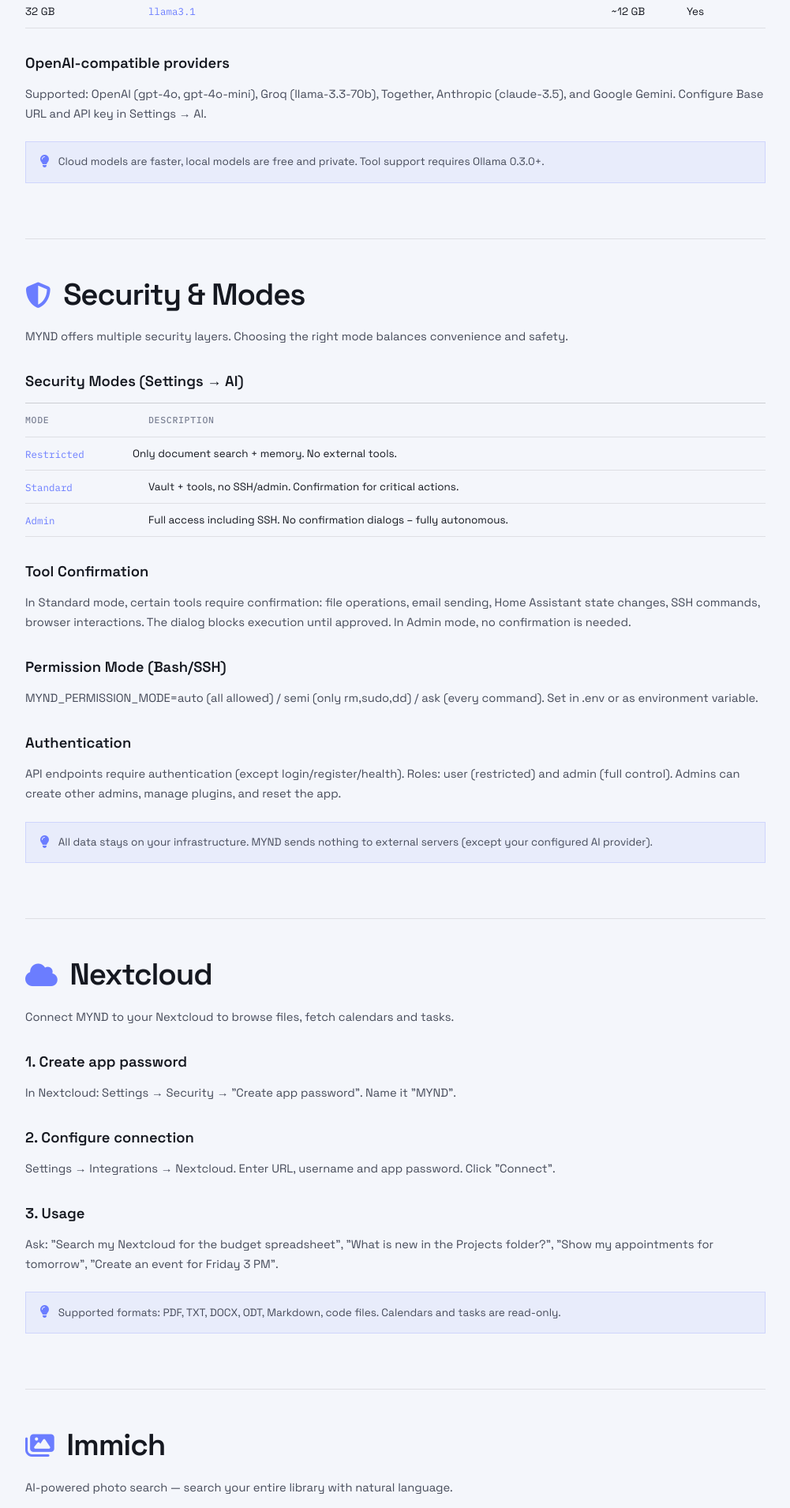
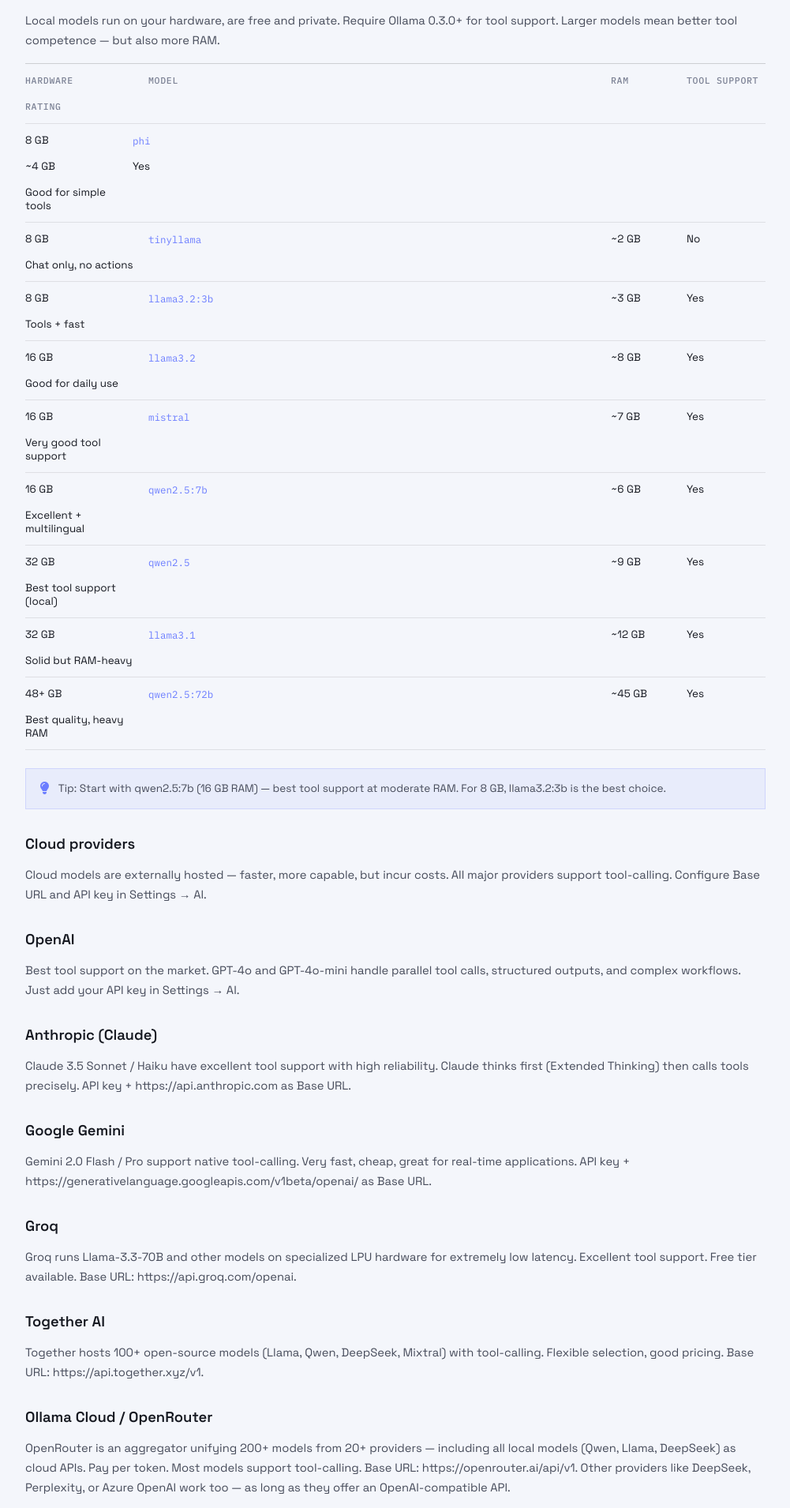
Before and after one commit to SchBenedikt/mynd, a Next.js app in the folder frontend/: page /guide in a window 1280 px wide. Shown: the part 3050-4960 px from the top of the page at 79% size, without its empty margins (278-1279 px from the left). Built offline with nearby package versions, Linux system fonts and the light colour scheme; no server answers.

Commit message:
fix: WEB_TOOL_MAP fallback reload, remove tool confirmation, expand guide AI models, rework LP questions

```diff
--- a/frontend/app/developers/page.js
+++ b/frontend/app/developers/page.js
@@ -107,7 +107,7 @@
 }`;
 
 export default function DevelopersPage() {
-  const [lang, setLang] = useState('de');
+  const [lang, setLang] = useState('en');
   const [activeSection, setActiveSection] = useState('overview');
 
   useEffect(() => {
--- a/frontend/app/guide/page.js
+++ b/frontend/app/guide/page.js
@@ -16,7 +16,7 @@
     desc_de: 'Ollama oder OpenAI-kompatibel — welches Modell für deine Hardware und Anforderungen.', desc_en: 'Ollama or OpenAI-compatible — which model for your hardware and needs.' },
   { id: 'security', icon: 'fa-shield-halved',
     title_de: 'Sicherheit & Modi', title_en: 'Security & Modes',
-    desc_de: 'Sicherheitsmodi, Tool-Bestätigung, Berechtigungen und Datenschutz.', desc_en: 'Security modes, tool confirmation, permissions and privacy.' },
+    desc_de: 'Sicherheitsmodi, Berechtigungen und Datenschutz.', desc_en: 'Security modes, permissions and privacy.' },
   { id: 'nextcloud', icon: 'fa-cloud',
     title_de: 'Nextcloud', title_en: 'Nextcloud',
     desc_de: 'Dateien durchsuchen, Kalender und Aufgaben verwalten.', desc_en: 'Browse files, manage calendars and tasks.' },
@@ -197,26 +197,97 @@
               'MYND funktioniert mit Ollama (lokal) und allen OpenAI-kompatiblen APIs. Die Wahl des Modells bestimmt Geschwindigkeit, Qualität und ob Tool-Aufrufe möglich sind.',
               'MYND works with Ollama (local) and all OpenAI-compatible APIs. Your model choice determines speed, quality, and whether tool calling is available.'
             )}</p>
+
+            <h3>{t('Tool-Support — worauf es ankommt', 'Tool Support — what matters')}</h3>
+            <p>{t(
+              'Nicht alle Modelle unterstützen Tool-Calling (Funktionsaufrufe). Ohne diese Fähigkeit kann MYND keine Timer stellen, Dateien durchsuchen, Smart-Home-Geräte schalten oder andere Aktionen ausführen — es kann nur Text generieren. Ein Modell muss explizit für Tool-Calling trainiert sein.',
+              'Not all models support tool-calling (function calling). Without it, MYND cannot set timers, search files, toggle smart home devices, or execute any actions — it can only generate text. A model must be explicitly trained for tool-calling.'
+            )}</p>
+            <div className="lp-guide-table">
+              <div className="lp-guide-tr lp-guide-th"><span>{t('Unterstützung', 'Support')}</span><span>{t('Bedeutung', 'Meaning')}</span></div>
+              <div className="lp-guide-tr"><span className="lp-guide-mono">{t('Ja', 'Yes')}</span><span>{t('MYND kann Tools zuverlässig aufrufen und Ergebnisse verarbeiten.', 'MYND can reliably call tools and process results.')}</span></div>
+              <div className="lp-guide-tr"><span className="lp-guide-mono">{t('Eingeschränkt', 'Limited')}</span><span>{t('Funktioniert teilweise, aber unzuverlässig — MYND fällt dann auf Text-Antwort zurück.', 'Works partially but unreliably — MYND falls back to text-only.')}</span></div>
+              <div className="lp-guide-tr"><span className="lp-guide-mono">{t('Nein', 'No')}</span><span>{t('MYND kann keine Aktionen ausführen — nur Chat / Text-Antworten.', 'MYND cannot perform any actions — chat / text only.')}</span></div>
+            </div>
+
             <h3>{t('Ollama installieren', 'Install Ollama')}</h3>
             <pre className="lp-guide-code"><code>{`# Linux
 curl -fsSL https://ollama.com/install.sh | sh
 # macOS/Windows: Download von https://ollama.com`}</code></pre>
-            <h3>{t('Modell-Empfehlungen', 'Model recommendations')}</h3>
+
+            <h3>{t('Lokale Modell-Empfehlungen (Ollama)', 'Local model recommendations (Ollama)')}</h3>
+            <p>{t(
+              'Lokale Modelle laufen auf deiner Hardware, sind kostenlos und privat. Benötigen Ollama 0.3.0+ für Tool-Support. Je größer das Modell, desto besser die Tool-Kompetenz — aber auch mehr RAM.',
+              'Local models run on your hardware, are free and private. Require Ollama 0.3.0+ for tool support. Larger models mean better tool competence — but also more RAM.'
+            )}</p>
             <div className="lp-guide-table">
-              <div className="lp-guide-tr lp-guide-th"><span>{t('Hardware', 'Hardware')}</span><span>{t('Modell', 'Model')}</span><span>{t('RAM', 'RAM')}</span><span>{t('Tool-Support', 'Tool Support')}</span></div>
-              <div className="lp-guide-tr"><span>8 GB</span><span className="lp-guide-mono">phi</span><span>~4 GB</span><span>{t('Basis', 'Basic')}</span></div>
-              <div className="lp-guide-tr"><span>8 GB</span><span className="lp-guide-mono">tinyllama</span><span>~2 GB</span><span>{t('Nein', 'No')}</span></div>
-              <div className="lp-guide-tr"><span>16 GB</span><span className="lp-guide-mono">llama3.2</span><span>~8 GB</span><span>{t('Ja', 'Yes')}</span></div>
-              <div className="lp-guide-tr"><span>16 GB</span><span className="lp-guide-mono">mistral</span><span>~7 GB</span><span>{t('Ja', 'Yes')}</span></div>
-              <div className="lp-guide-tr"><span>32 GB</span><span className="lp-guide-mono">qwen2.5</span><span>~9 GB</span><span>{t('Hervorragend', 'Excellent')}</span></div>
-              <div className="lp-guide-tr"><span>32 GB</span><span className="lp-guide-mono">llama3.1</span><span>~12 GB</span><span>{t('Ja', 'Yes')}</span></div>
+              <div className="lp-guide-tr lp-guide-th"><span>{t('Hardware', 'Hardware')}</span><span>{t('Modell', 'Model')}</span><span>{t('RAM', 'RAM')}</span><span>{t('Tool-Support', 'Tool Support')}</span><span>{t('Bewertung', 'Rating')}</span></div>
+              <div className="lp-guide-tr"><span>8 GB</span><span className="lp-guide-mono">phi</span><span>~4 GB</span><span>{t('Ja', 'Yes')}</span><span>{t('Gut für einfache Tools', 'Good for simple tools')}</span></div>
+              <div className="lp-guide-tr"><span>8 GB</span><span className="lp-guide-mono">tinyllama</span><span>~2 GB</span><span>{t('Nein', 'No')}</span><span>{t('Nur Chat, keine Aktionen', 'Chat only, no actions')}</span></div>
+              <div className="lp-guide-tr"><span>8 GB</span><span className="lp-guide-mono">llama3.2:3b</span><span>~3 GB</span><span>{t('Ja', 'Yes')}</span><span>{t('Tools + schnell', 'Tools + fast')}</span></div>
+              <div className="lp-guide-tr"><span>16 GB</span><span className="lp-guide-mono">llama3.2</span><span>~8 GB</span><span>{t('Ja', 'Yes')}</span><span>{t('Gut für tägliche Nutzung', 'Good for daily use')}</span></div>
+              <div className="lp-guide-tr"><span>16 GB</span><span className="lp-guide-mono">mistral</span><span>~7 GB</span><span>{t('Ja', 'Yes')}</span><span>{t('Sehr guter Tool-Support', 'Very good tool support')}</span></div>
+              <div className="lp-guide-tr"><span>16 GB</span><span className="lp-guide-mono">qwen2.5:7b</span><span>~6 GB</span><span>{t('Ja', 'Yes')}</span><span>{t('Hervorragend + multilingual', 'Excellent + multilingual')}</span></div>
+              <div className="lp-guide-tr"><span>32 GB</span><span className="lp-guide-mono">qwen2.5</span><span>~9 GB</span><span>{t('Ja', 'Yes')}</span><span>{t('Bester Tool-Support (lokal)', 'Best tool support (local)')}</span></div>
+              <div className="lp-guide-tr"><span>32 GB</span><span className="lp-guide-mono">llama3.1</span><span>~12 GB</span><span>{t('Ja', 'Yes')}</span><span>{t('Solide, aber RAM-intensiv', 'Solid but RAM-heavy')}</span></div>
+              <div className="lp-guide-tr"><span>48+ GB</span><span className="lp-guide-mono">qwen2.5:72b</span><span>~45 GB</span><span>{t('Ja', 'Yes')}</span><span>{t('Beste Qualität, viel RAM', 'Best quality, heavy RAM')}</span></div>
             </div>
-            <h3>{t('OpenAI-kompatible Anbieter', 'OpenAI-compatible providers')}</h3>
+            <div className="lp-guide-tip"><i className="fas fa-lightbulb" /><span>{t('Tipp: Starte mit qwen2.5:7b (16 GB RAM) — es bietet den besten Tool-Support bei moderatem RAM-Verbrauch. Für 8 GB ist llama3.2:3b die beste Wahl.', 'Tip: Start with qwen2.5:7b (16 GB RAM) — best tool support at moderate RAM. For 8 GB, llama3.2:3b is the best choice.')}</span></div>
+
+            <h3>{t('Cloud-Anbieter', 'Cloud providers')}</h3>
             <p>{t(
-              'Unterstützt werden OpenAI (gpt-4o, gpt-4o-mini), Groq (llama-3.3-70b), Together, Anthropic (claude-3.5) und Google Gemini. Konfiguriere Base-URL und API-Key in Settings → AI.',
-              'Supported: OpenAI (gpt-4o, gpt-4o-mini), Groq (llama-3.3-70b), Together, Anthropic (claude-3.5), and Google Gemini. Configure Base URL and API key in Settings → AI.'
+              'Cloud-Modelle werden extern gehostet — schneller, leistungsfähiger, aber mit Kosten verbunden. Alle gängigen Anbieter unterstützen Tool-Calling. Konfiguriere Base-URL und API-Key in Settings → AI.',
+              'Cloud models are externally hosted — faster, more capable, but incur costs. All major providers support tool-calling. Configure Base URL and API key in Settings → AI.'
             )}</p>
-            <div className="lp-guide-tip"><i className="fas fa-lightbulb" /><span>{t('Cloud-Modelle sind schneller, lokale Modelle sind kostenlos und privat. Für Tool-Support wird Ollama 0.3.0+ benötigt.', 'Cloud models are faster, local models are free and private. Tool support requires Ollama 0.3.0+.')}</span></div>
+
+            <h3>{t('OpenAI', 'OpenAI')}</h3>
+            <p>{t(
+              'Bester Tool-Support am Markt. GPT-4o und GPT-4o-mini beherrschen parallele Tool-Aufrufe, strukturierte Outputs und komplexe Workflows. Einfach API-Key in Settings → AI eintragen.',
+              'Best tool support on the market. GPT-4o and GPT-4o-mini handle parallel tool calls, structured outputs, and complex workflows. Just add your API key in Settings → AI.'
+            )}</p>
+
+            <h3>{t('Anthropic (Claude)', 'Anthropic (Claude)')}</h3>
+            <p>{t(
+              'Claude 3.5 Sonnet / Haiku haben exzellenten Tool-Support mit hoher Zuverlässigkeit. Claude denkt zuerst nach (Extended Thinking) und ruft dann präzise Tools auf. API-Key + https://api.anthropic.com als Base-URL.',
+              'Claude 3.5 Sonnet / Haiku have excellent tool support with high reliability. Claude thinks first (Extended Thinking) then calls tools precisely. API key + https://api.anthropic.com as Base URL.'
+            )}</p>
+
+            <h3>{t('Google Gemini', 'Google Gemini')}</h3>
+            <p>{t(
+              'Gemini 2.0 Flash / Pro unterstützen nativen Tool-Calling. Sehr schnell, günstig, gut für Echtzeit-Anwendungen. API-Key + https://generativelanguage.googleapis.com/v1beta/openai/ als Base-URL.',
+              'Gemini 2.0 Flash / Pro support native tool-calling. Very fast, cheap, great for real-time applications. API key + https://generativelanguage.googleapis.com/v1beta/openai/ as Base URL.'
+            )}</p>
+
+            <h3>{t('Groq', 'Groq')}</h3>
+            <p>{t(
+              'Groq bietet Llama-3.3-70B und andere Modelle mit extrem niedriger Latenz durch spezielle Hardware (LPU). Exzellenter Tool-Support. Kostenloser Tier verfügbar. Base-URL: https://api.groq.com/openai.',
+              'Groq runs Llama-3.3-70B and other models on specialized LPU hardware for extremely low latency. Excellent tool support. Free tier available. Base URL: https://api.groq.com/openai.'
+            )}</p>
+
+            <h3>{t('Together AI', 'Together AI')}</h3>
+            <p>{t(
+              'Together hostet 100+ Open-Source-Modelle (Llama, Qwen, DeepSeek, Mixtral) mit Tool-Calling. Flexible Auswahl, gute Preise. Base-URL: https://api.together.xyz/v1.',
+              'Together hosts 100+ open-source models (Llama, Qwen, DeepSeek, Mixtral) with tool-calling. Flexible selection, good pricing. Base URL: https://api.together.xyz/v1.'
+            )}</p>
+
+            <h3>{t('Ollama Cloud / OpenRouter', 'Ollama Cloud / OpenRouter')}</h3>
+            <p>{t(
+              'OpenRouter ist ein Aggregator, der über 200 Modelle von 20+ Anbietern bündelt — inklusive aller lokalen Modelle (Qwen, Llama, DeepSeek) als Cloud-API. Du zahlst nur pro Token. Tool-Calling wird von den meisten Modellen unterstützt. Base-URL: https://openrouter.ai/api/v1. Auch andere Anbieter wie DeepSeek, Perplexity oder Azure OpenAI sind kompatibel — solange sie eine OpenAI-kompatible API bereitstellen.',
+              'OpenRouter is an aggregator unifying 200+ models from 20+ providers — including all local models (Qwen, Llama, DeepSeek) as cloud APIs. Pay per token. Most models support tool-calling. Base URL: https://openrouter.ai/api/v1. Other providers like DeepSeek, Perplexity, or Azure OpenAI work too — as long as they offer an OpenAI-compatible API.'
+            )}</p>
+
+            <h3>{t('Cloud-Anbieter Vergleich', 'Cloud provider comparison')}</h3>
+            <div className="lp-guide-table">
+              <div className="lp-guide-tr lp-guide-th"><span>{t('Anbieter', 'Provider')}</span><span>{t('Tool-Support', 'Tool Support')}</span><span>{t('Latenz', 'Latency')}</span><span>{t('Kosten', 'Cost')}</span><span>{t('Modelle', 'Models')}</span></div>
+              <div className="lp-guide-tr"><span className="lp-guide-mono">OpenAI</span><span>{t('Hervorragend', 'Excellent')}</span><span>{t('Niedrig', 'Low')}</span><span>{t('Mittel', 'Medium')}</span><span>GPT-4o, GPT-4o-mini, o3</span></div>
+              <div className="lp-guide-tr"><span className="lp-guide-mono">Anthropic</span><span>{t('Hervorragend', 'Excellent')}</span><span>{t('Mittel', 'Medium')}</span><span>{t('Mittel', 'Medium')}</span><span>Claude 3.5 Sonnet/Haiku</span></div>
+              <div className="lp-guide-tr"><span className="lp-guide-mono">Google</span><span>{t('Sehr gut', 'Very good')}</span><span>{t('Niedrig', 'Low')}</span><span>{t('Niedrig', 'Low')}</span><span>Gemini 2.0 Flash/Pro</span></div>
+              <div className="lp-guide-tr"><span className="lp-guide-mono">Groq</span><span>{t('Sehr gut', 'Very good')}</span><span>{t('Sehr niedrig', 'Very low')}</span><span>{t('Kostenlos / Niedrig', 'Free / Low')}</span><span>Llama 3.3-70B, Mixtral</span></div>
+              <div className="lp-guide-tr"><span className="lp-guide-mono">Together</span><span>{t('Gut', 'Good')}</span><span>{t('Niedrig', 'Low')}</span><span>{t('Niedrig', 'Low')}</span><span>100+ Open-Source</span></div>
+              <div className="lp-guide-tr"><span className="lp-guide-mono">OpenRouter</span><span>{t('Variiert', 'Varies')}</span><span>{t('Variiert', 'Varies')}</span><span>{t('Pro Token', 'Per token')}</span><span>200+ Modelle</span></div>
+            </div>
+
+            <div className="lp-guide-tip"><i className="fas fa-lightbulb" /><span>{t('Cloud-Modelle sind schneller und leistungsfähiger, aber Daten verlassen deine Infrastruktur. Lokale Modelle sind kostenlos und privat. Für Tool-Support wird Ollama 0.3.0+ benötigt.', 'Cloud models are faster and more capable, but data leaves your infrastructure. Local models are free and private. Tool support requires Ollama 0.3.0+.')}</span></div>
           </article>
 
           {/* Security & Modes */}
@@ -230,14 +301,9 @@
             <div className="lp-guide-table">
               <div className="lp-guide-tr lp-guide-th"><span>{t('Modus', 'Mode')}</span><span>{t('Beschreibung', 'Description')}</span></div>
               <div className="lp-guide-tr"><span className="lp-guide-mono">{t('Restricted', 'Restricted')}</span><span>{t('Nur Dokumentsuche + Gedächtnis. Keine externen Tools.', 'Only document search + memory. No external tools.')}</span></div>
-              <div className="lp-guide-tr"><span className="lp-guide-mono">{t('Standard', 'Standard')}</span><span>{t('Vault + Tools, kein SSH/Admin. Bestätigung bei kritischen Aktionen.', 'Vault + tools, no SSH/admin. Confirmation for critical actions.')}</span></div>
-              <div className="lp-guide-tr"><span className="lp-guide-mono">{t('Admin', 'Admin')}</span><span>{t('Voller Zugriff inkl. SSH. Keine Bestätigungsdialoge – vollautonom.', 'Full access including SSH. No confirmation dialogs – fully autonomous.')}</span></div>
+              <div className="lp-guide-tr"><span className="lp-guide-mono">{t('Standard', 'Standard')}</span><span>{t('Vault + Tools, kein SSH/Admin.', 'Vault + tools, no SSH/admin.')}</span></div>
+              <div className="lp-guide-tr"><span className="lp-guide-mono">{t('Admin', 'Admin')}</span><span>{t('Voller Zugriff inkl. SSH – vollautonom.', 'Full access including SSH – fully autonomous.')}</span></div>
             </div>
-            <h3>{t('Tool-Bestätigung', 'Tool Confirmation')}</h3>
-            <p>{t(
-              'Im Standard-Modus benötigen bestimmte Tools deine Bestätigung: Datei-Operationen, E-Mail-Versand, Home-Assistant-Schaltbefehle, SSH-Kommandos, Browser-Interaktionen. Der Dialog blockiert die Ausführung bis zur Freigabe. Im Admin-Modus entfällt die Bestätigung.',
-              'In Standard mode, certain tools require confirmation: file operations, email sending, Home Assistant state changes, SSH commands, browser interactions. The dialog blocks execution until approved. In Admin mode, no confirmation is needed.'
-            )}</p>
             <h3>{t('Berechtigungsmodus (Bash/SSH)', 'Permission Mode (Bash/SSH)')}</h3>
             <p>{t(
               'MYND_PERMISSION_MODE=auto (alle erlaubt) / semi (nur rm,sudo,dd) / ask (jeder Befehl). Setzbar in .env oder als Umgebungsvariable.',
@@ -296,7 +362,7 @@
               'Frage: "Wie ist die Temperatur im Wohnzimmer?", "Schalte alle Lichter aus", "Ist die Haustür verriegelt?", "Starte die Guten-Morgen-Automation".',
               'Ask: "What is the temperature in the living room?", "Turn off all lights", "Is the front door locked?", "Run the good morning automation".'
             )}</p>
-            <div className="lp-guide-tip"><i className="fas fa-lightbulb" /><span>{t('Schaltbefehle benötigen Bestätigung im Standard-Modus. Admin-Modus für autonome Steuerung.', 'State changes require confirmation in Standard mode. Use Admin mode for autonomous control.')}</span></div>
+            <div className="lp-guide-tip"><i className="fas fa-lightbulb" /><span>{t('MYND kann Sensoren abfragen und Geräte schalten — im Admin-Modus vollautonom.', 'MYND can query sensors and toggle devices — fully autonomous in Admin mode.')}</span></div>
           </article>
 
           {/* Email */}
@@ -370,7 +436,7 @@
               'Frage: "Öffne [URL]", "Mach einen Screenshot von [URL]", "Fasse den Inhalt von [URL] zusammen", "Suche auf der Seite nach [Suchbegriff]".',
               'Ask: "Open [URL]", "Take a screenshot of [URL]", "Summarize the content of [URL]", "Search the page for [query]".'
             )}</p>
-            <div className="lp-guide-tip"><i className="fas fa-lightbulb" /><span>{t('Browser-Interaktionen (Klicks, Formulare) benötigen Bestätigung im Standard-Modus.', 'Browser interactions (clicks, forms) require confirmation in Standard mode.')}</span></div>
+            <div className="lp-guide-tip"><i className="fas fa-lightbulb" /><span>{t('Der integrierte Browser läuft isoliert auf dem Server und teilt keine Cookies mit deinem lokalen Browser.', 'The built-in browser runs isolated on the server and does not share cookies with your local browser.')}</span></div>
           </article>
 
           <footer className="lp-guide-article-footer">
```
Also changed, not shown: frontend/components/LandingPage.css (+10 -12 lines), frontend/components/LandingPage.js (+10 -15 lines), 2 other files (tests, documents, lock files or other folders).
